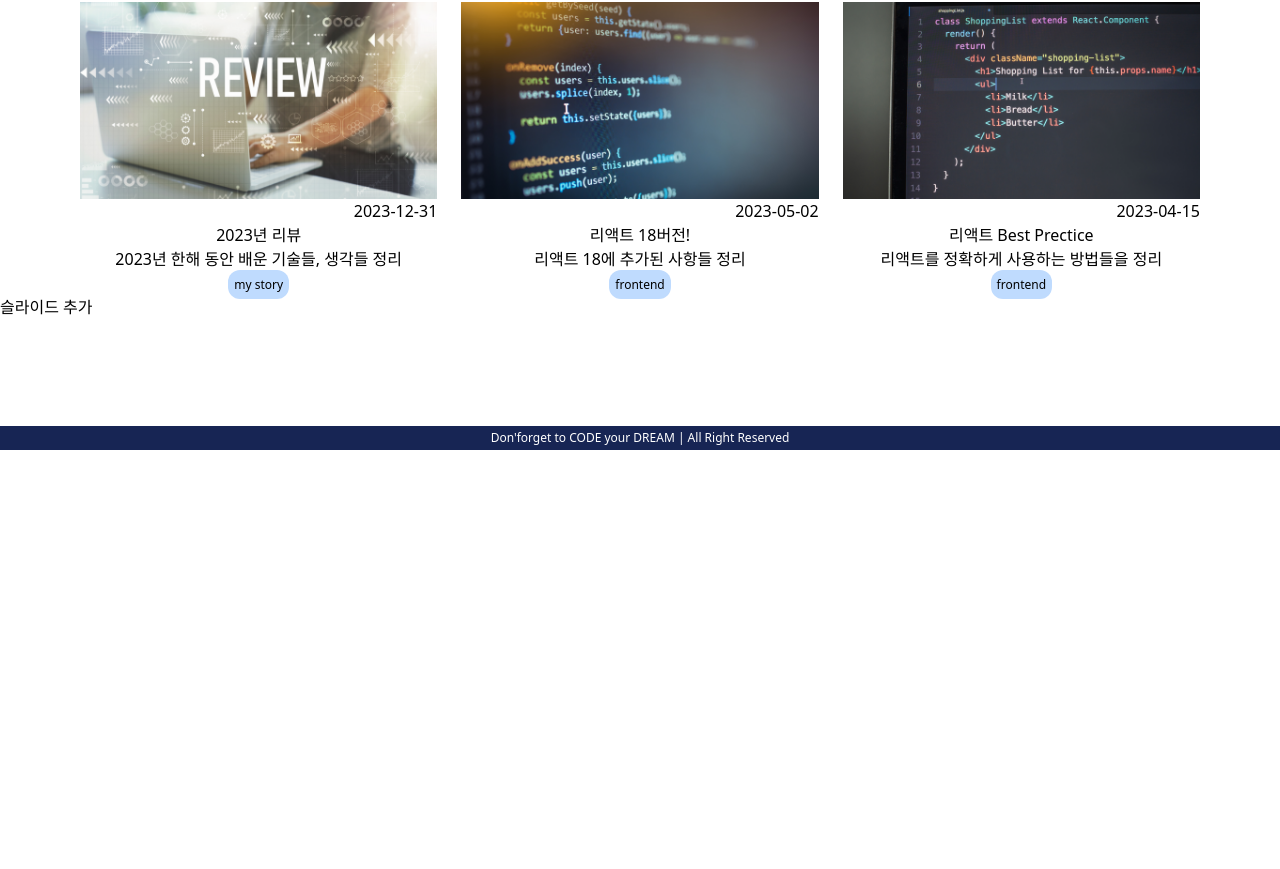
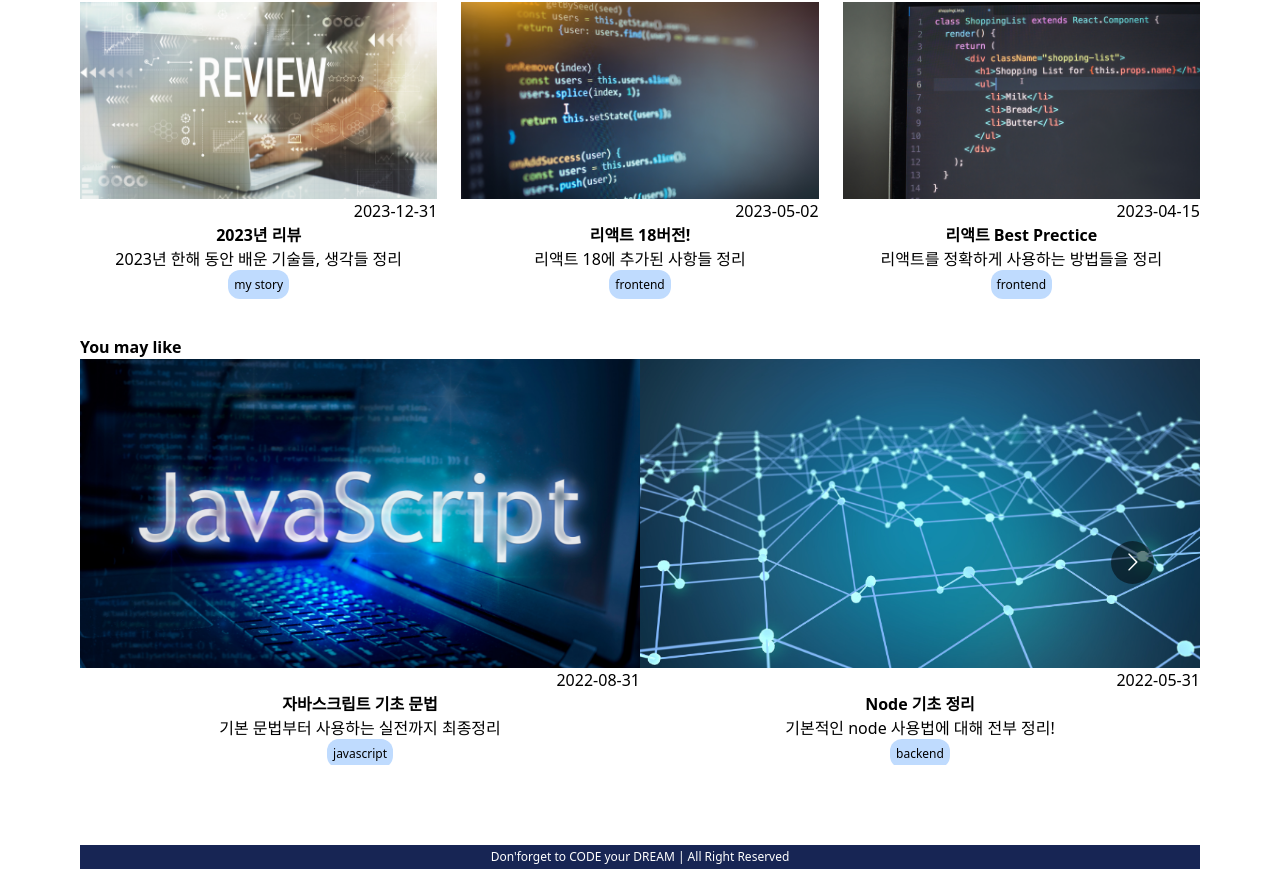
Before and after one commit to gunhoyoon/nextblog, a Next.js app: page / in a window 1280 px wide. Shown: the part 350-1219 px from the top of the page. Before the commit the page ends 800 px from the top, so only its background shows below. Built offline with nearby package versions, Linux system fonts and the light colour scheme.

Commit message:
about , homePage slid

```diff
--- a/package.json
+++ b/package.json
@@ -19,6 +19,7 @@
     "postcss": "8.4.28",
     "react": "18.2.0",
     "react-dom": "18.2.0",
+    "react-multi-carousel": "^2.8.4",
     "typescript": "5.1.6"
   },
   "devDependencies": {
--- a/src/app/about/page.tsx
+++ b/src/app/about/page.tsx
@@ -1,5 +1,32 @@
+import Footer from "@/components/footer";
+import Proflie from "@/components/proflie";
 import React from "react";
 
 export default function AboutPage() {
-  return <div>AboutPage</div>;
+  return (
+    <>
+      <Proflie />
+      <div className="mx-28 bg-gray-100 p-10 mb-10">
+        <div className="text-center">
+          <dl className="mb-2">
+            <dt className="mb-2 text-xl">Who am I ?</dt>
+            <dd>개발을 사랑하는 프론트엔드 개발자</dd>
+            <dd>사람과 디자인을 담는 웹앱을 만들고 있음</dd>
+          </dl>
+          <dl className="mb-2">
+            <dt className="mb-2 text-xl">Career</dt>
+            <dd>삼송존자-2019</dd>
+            <dd>메이스북-2021</dd>
+          </dl>
+          <dl className="mb-2">
+            <dt className="mb-2 text-xl">Skills</dt>
+            <dd>React,vue,Node</dd>
+            <dd>Git, Clean Code</dd>
+            <dd>VS Code, intellij, MongoDB</dd>
+          </dl>
+        </div>
+      </div>
+      <Footer />
+    </>
+  );
 }
--- a/src/app/globals.css
+++ b/src/app/globals.css
@@ -15,3 +15,34 @@
     --background-end-rgb: 0, 0, 0;
   }
 }
+body,
+h1,
+h2,
+h3,
+h4,
+h5,
+h6,
+p,
+ul,
+li {
+  margin: 0;
+  padding: 0;
+}
+ul {
+  list-style: none;
+}
+
+a {
+  text-decoration: none;
+}
+
+input,
+button,
+textarea {
+  border: none;
+  outline: none;
+  background: none;
+}
+dt {
+  font-weight: bold;
+}
--- a/src/app/page.tsx
+++ b/src/app/page.tsx
@@ -12,6 +12,7 @@ export default function Home() {
       <Feature />
       <Slide />
       <Footer />
+
       <div></div>
     </>
   );
--- a/src/components/feature.tsx
+++ b/src/components/feature.tsx
@@ -8,7 +8,7 @@ import Image from "next/image";
 import Link from "next/link";
 export default function Feature() {
   return (
-    <div className="mx-20">
+    <div className="mx-20 mb-10">
       <p className="font-bold mb-1">Featured Posts</p>
       <ul className="flex text-center gap-6">
         <li className="w-4/12">
--- a/src/components/footer.tsx
+++ b/src/components/footer.tsx
@@ -2,8 +2,8 @@ import React from "react";
 
 export default function Footer() {
   return (
-    <div>
-      <p className="text-white text-xs p-1 bottom-0 fixed w-full bg-blue-950 text-center">
+    <div className="mx-20">
+      <p className="text-white text-xs p-1 bottom-0  w-full bg-blue-950 text-center ">
         Don&#39;forget to CODE your DREAM | All Right Reserved
       </p>
     </div>
--- a/src/components/slide.tsx
+++ b/src/components/slide.tsx
@@ -1,9 +1,76 @@
+"use client";
 import React from "react";
+import Carousel from "react-multi-carousel";
+import "react-multi-carousel/lib/styles.css";
+import JSbasic from "../../public/blog/images/posts/javascript-basic.png";
+import NodeBasic from "../../public/blog/images/posts/node-basic.png";
+import Review_2021 from "../../public/blog/images/posts/review-2021.png";
+import Review_2022 from "../../public/blog/images/posts/review-2022.png";
+import Image from "next/image";
 
 export default function Slide() {
+  const responsive = {
+    superLargeDesktop: {
+      // the naming can be any, depends on you.
+      breakpoint: { max: 4000, min: 3000 },
+      items: 5,
+    },
+    desktop: {
+      breakpoint: { max: 3000, min: 1024 },
+      items: 3,
+    },
+    tablet: {
+      breakpoint: { max: 1024, min: 464 },
+      items: 2,
+    },
+    mobile: {
+      breakpoint: { max: 464, min: 0 },
+      items: 1,
+    },
+  };
   return (
-    <div>
-      <p>슬라이드 추가</p>
+    <div className="mx-20 mb-20 text-center">
+      <p className="text-left font-bold">You may like</p>
+      <Carousel responsive={responsive}>
+        <div>
+          <Image src={JSbasic} alt="javascript-basic" />
+          <p className="text-right">2022-08-31</p>
+          <dl>
+            <dt>자바스크립트 기초 문법</dt>
+            <dd>기본 문법부터 사용하는 실전까지 최종정리</dd>
+          </dl>
+          <span className="bg-blue-200 p-1.5 text-xs rounded-xl">
+            javascript
+          </span>
+        </div>
+        <div>
+          <Image src={NodeBasic} alt="NodeBasic" />
+          <p className="text-right">2022-05-31</p>
+          <dl>
+            <dt>Node 기초 정리</dt>
+            <dd>기본적인 node 사용법에 대해 전부 정리!</dd>
+          </dl>
+          <span className="bg-blue-200 p-1.5 text-xs rounded-xl">backend</span>
+        </div>
+        <div>
+          <Image src={Review_2021} alt="Review_2021" />
+          <p className="text-right">2021-02-31</p>
+          <dl>
+            <dt>2021년 리뷰</dt>
+            <dd>2021년 한 해 동안 배운 기술 리뷰!</dd>
+          </dl>
+          <span className="bg-blue-200 p-1.5 text-xs rounded-xl">my story</span>
+        </div>
+        <div>
+          <Image src={Review_2022} alt="Review_2022" />
+          <p className="text-right">2022-12-31</p>
+          <dl>
+            <dt>2022년 리뷰</dt>
+            <dd>2022년 한 해 동안 배운 기술 리뷰!</dd>
+          </dl>
+          <span className="bg-blue-200 p-1.5 text-xs rounded-xl">my story</span>
+        </div>
+      </Carousel>
     </div>
   );
 }
```
Also changed, not shown: 2 other files (tests, documents, lock files or other folders).
